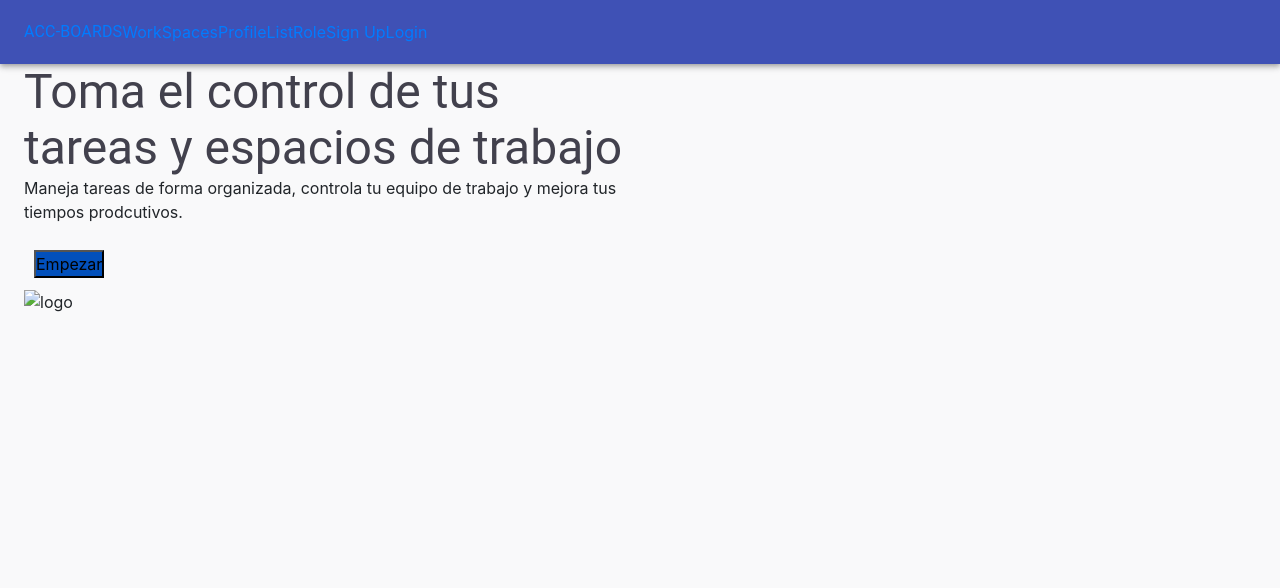
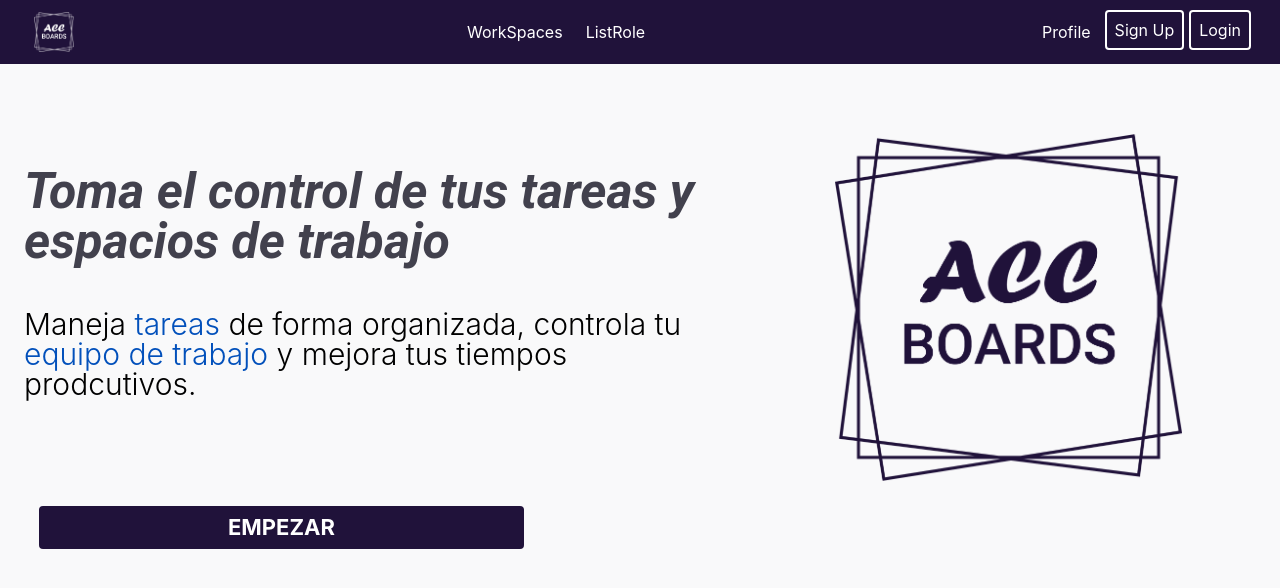
Before and after one commit to ACC-DevSoft/ACC-Boards-React, a React app in the folder frontend/: page / in a window 1280 px wide. Built offline with nearby package versions, Linux system fonts and the light colour scheme.

Commit message:
views home

```diff
--- /dev/null
+++ b/frontend/src/colors.css
@@ -0,0 +1,26 @@
+:root{
+    --gray: #f9f9fa;
+    --white: #ffffff;
+    --purple: #20123A;
+    --black: #000000;
+    --grayTwo:  #42414D;
+    --blue: #0250BB;
+}
+
+.bg-purple{
+    background-color: var(--purple);
+    color: var(--white);
+}
+.bg-blue{
+    background-color: var(--blue);
+    color: var(--white);
+}
+.bg-grayTwo{
+    background-color: var(--grayTwo);
+    color: var(--white);
+}
+
+.bg-white{
+    background-color: var(--white);
+    color: var(--grayTwo);
+}
--- a/frontend/src/components/home/Navbar.js
+++ b/frontend/src/components/home/Navbar.js
@@ -1,19 +1,28 @@
 import React from "react";
 import {AppBar, Button, Toolbar, Typography} from '@material-ui/core';
 import {Link} from 'react-router-dom';
+import logo from "../../assets/img/Acc_Logo2.png";
+import "./Styles.css";
 
 export default function Navbar (){
     return(
-        <AppBar position="static">
-        <Toolbar>
-            <Link  variant="" to="/">
-                <Typography>ACC-BOARDS</Typography>
+        <AppBar position="static" >
+        <Toolbar className="bgHeader">
+            <div className="logo">
+            <Link to="/">
+                <img  src={logo} alt="logo" className="img" />
+                {/* <Typography>ACC-BOARDS</Typography> */}
             </Link>
-            <Link to="/workSpaces">WorkSpaces</Link>
-            <Link to="/Profile">Profile</Link>
-            <Link to="/ListRole">ListRole</Link>
-            <Link to="/register">Sign Up</Link>
-            <Link to="/Login">Login</Link>
+            </div>
+            <div className="nav-items">
+                <Link  className="btn" to="/workSpaces">WorkSpaces</Link>
+                <Link  className="btn" to="/ListRole">ListRole</Link>
+            </div>
+            <div className="nav-items">
+                <Link  className="btn" to="/Profile">Profile</Link>
+                <Link className="btn-stroked" to="/register">Sign Up</Link>
+                <Link className="btn-stroked" to="/Login">Login</Link>
+            </div>
         </Toolbar>
     </AppBar>
     );
--- /dev/null
+++ b/frontend/src/components/home/Styles.css
@@ -0,0 +1,95 @@
+@import url('./../../colors.css');
+
+.bgHeader{
+    background-color: var(--purple);
+    color: var(--white);
+    display: flex;
+    justify-content: space-between;
+}
+.bgHeader .logo{
+    float: left;
+    padding: 10px;
+}
+.logo img{
+    width: 40px;
+    height: 40px;
+}
+
+.nav-items{
+    justify-content: center;
+    align-items: center;
+}
+.btn{
+    padding: 8px;
+    margin-right: 5px;
+    color: var(--white);
+}
+.btn-stroked{
+    padding: 8px;
+    margin-right: 5px;
+    border: 2px solid var(--white);
+    color: var(--white);
+    border-radius: 4px;
+
+}
+
+.container{
+    height: 75%;
+    margin: 5px auto;
+    padding-top: 60px;
+    text-decoration: none;
+}
+
+
+.text-home{
+    color: var(--grayTwo);
+    font-size: 28px;
+}
+
+.text-home .title{
+    text-align: start;
+    margin: 6% 0 6%;
+    font-size: 50px;
+    line-height: 50px;
+    font-family: 'Roboto', sans-serif;
+    font-weight: bold;
+    font-style:italic ;
+}
+.text-home p{
+    color: var(--black);
+    line-height: 30px;
+    font-weight: 300;
+    font-size: 30px;
+    font-stretch: condensed;
+}
+.text-home span{
+    color:var(--blue);
+}
+
+.container .content-img{
+    text-align: center;
+    justify-content: center;
+}
+.container  .content-img .Img{
+    margin: auto auto;
+    width: 70%;
+    height: auto;
+}
+
+.content-btn{
+    padding: 10px;
+    margin-top: 15px;
+}
+.btn-start{
+    display: block;
+    width: 40%;
+    padding: 5px;
+    margin-left: 5px;
+    background-color: var(--purple);
+    color: var(--white);
+    text-align: center;
+    font-weight: bold;
+    font-size: 22px;
+    text-transform: uppercase;
+    border-radius: 4px;
+}
--- a/frontend/src/components/home/home.js
+++ b/frontend/src/components/home/home.js
@@ -1,23 +1,27 @@
 import React from 'react';
 import { Button, Container, Grid, Typography } from '@material-ui/core';
 import { Link } from 'react-router-dom';
+import logo from "../../assets/img/Acc-logo_Purple.png";
+import './Styles.css';
 
 export default function Home(){
     return(
-        <Container  >
-            <Grid container item sm={6} >
-                <div>
-                    <Typography variant="h3">Toma el control de tus tareas y espacios de trabajo</Typography>
+        <Container  className="container" >
+            <div className="row">
+                <div className="text-home col col-sm-7">
+                    <h1 className="title">Toma el control de tus tareas y espacios de trabajo</h1>
                     <p>Maneja <span>tareas</span> de forma organizada, controla tu <span>equipo de trabajo</span> y mejora tus tiempos prodcutivos.</p>
                 </div>
-                <div>
-                        <Link component="button" color="primary" to="/register">Empezar</Link>
-                    {/* <Button variant="contained" color="primary">Empezar</Button> */}
+                <div className="col col-sm-5">
+                    <div className="content-img">
+                        <img  src={logo} alt="logo" className="Img" />
+                    </div>
                 </div>
-            </Grid>
-            <Grid item sm={6}>
-                <img  src="" alt="logo"/>
-            </Grid>
+            </div>
+            <div className="content-btn">
+                    <Link to="/register" className="btn-start">Empezar</Link>
+                {/* <Button variant="contained" color="primary">Empezar</Button> */}
+            </div>
         </Container>
     )
 }
--- a/frontend/src/components/workspaces/ListWorkSpaces.js
+++ b/frontend/src/components/workspaces/ListWorkSpaces.js
@@ -1,15 +1,42 @@
-import React from 'react';
-import { Button, Container, Typography,Card, CardHeader, CardContent} from "@material-ui/core";
+import React, {useSate, useState} from 'react';
+import { Button, Container, Typography,Card, CardContent, Modal,Paper, TextField} from "@material-ui/core";
 import { Link } from 'react-router-dom';
 import { Add, People, Delete } from "@material-ui/icons";
 import  "./Styles.css";
 const ListWorkSpaces = () => {
 
+    const [open, setOpen] = useState(false);
+
+    const openForm = ()=>{
+        setOpen(true);
+    };
+
+    const closeForm = () =>{
+            setOpen(false);
+    };
+    const workForm = (
+        <Card>
+            <Typography>Add WorkSpace</Typography>
+            <h/>
+            <Paper>
+            <form className noValidate autoComplete="off">
+                 <TextField label="input" variant="filled" type="text"/>
+                 <TextField label="input" variant="filled" type="text"/>
+            </form>
+            </Paper>
+        </Card>
+
+    );
+
     return (
         <Container className="container">
             <Typography variant="h5">WorkSpaces</Typography>
-            <Button className="btn-purple"  variant="contained" color="primary"><Add/>Add workspaces</Button>
+            <Button className="btn-purple"  variant="contained" color="primary" onClick={openForm}><Add/>Add workspaces</Button>
             <hr/>
+            <Modal open={open} onClose={closeForm}  aria-labelledby="simple-modal-title"
+                aria-describedby="simple-modal-description">
+                    {workForm}
+            </Modal>
             <div className="row">
                 <div className="col">
                     <h3>My work Spaces</h3>
--- a/frontend/src/components/workspaces/Styles.css
+++ b/frontend/src/components/workspaces/Styles.css
@@ -33,6 +33,12 @@
     background-color: var(--purple);
     color: var(--white);
 }
+.modal{
+    width: 600px;
+    margin: auto auto;
+    top:10%;
+    z-index: 999;
+}
 
 h1,h2,h3,h4,h5,h6{
     color: var(--grayTwo);
```
Also changed, not shown: 1 other file.
